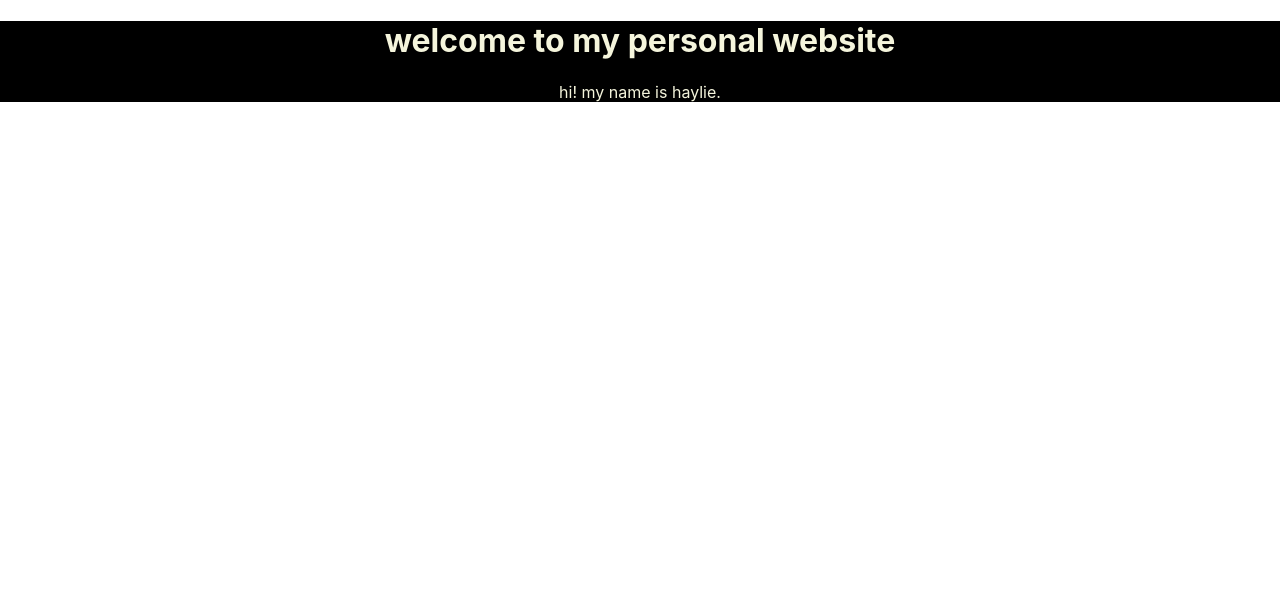
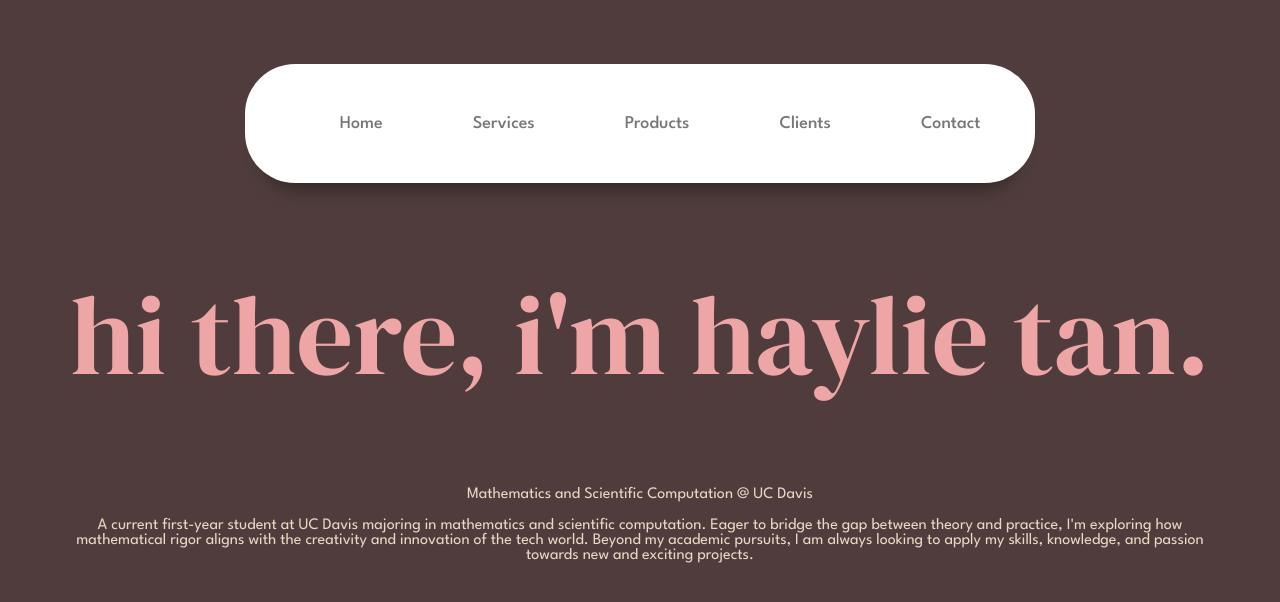
Before and after one commit to haylietan/haylie-portfolio-include, a React (Create React App) app: page / in a window 1280 px wide. Shown: the top 602 px of the page. Built offline with nearby package versions, Linux system fonts and the light colour scheme.

Commit message:
added fonts and about me page

```diff
--- a/src/App.css
+++ b/src/App.css
@@ -1,12 +1,95 @@
+/* Import Google Fonts */
+@import url('https://fonts.googleapis.com/css2?family=DM+Serif+Display:ital@0;1&family=League+Spartan:wght@100..900&display=swap');
+
+/* Other CSS rules */
 .App {
   text-align: center;
-  background-color:black;
-  color:beige;
 }
 
-.home {
+.Home {
   text-align: center;
+  background-color:561C24;
+  color:#E8D8C4;
 }
+
+.text {
+  font-size: 1.5rem;
+  align-items: center;
+}
+
+body {
+  background-color:#503C3C;
+  font-family: "League Spartan", sans-serif;
+  font-optical-sizing: auto;
+  font-style: normal;
+  padding: 5%;
+}
+
+/* nav bar */
+
+.navbar-container {
+  display: flex;
+  align-items: center;
+  justify-content: center;
+}
+
+nav {
+  background: #fff;
+  border-radius: 50px;
+  padding: 10px;
+  box-shadow: 0 25px 20px -20px rgba(0, 0, 0, 0.4);
+}
+nav ul li {
+  list-style: none;
+  display: inline-block;
+  padding: 15px 35px;
+  margin: 10px;
+  font-size: 18px;
+  font-weight: 500;
+  color: #777;
+  cursor: pointer;
+  position: relative;
+  z-index: 2;
+  transition: color 0.2s;
+}
+nav ul li::after {
+  content: "";
+  background: #EEA5A6;
+  width: 100%;
+  height: 100%;
+  border-radius: 30px;
+  position: absolute;
+  top: 100%;
+  left: 50%;
+  transform: translate(-50%, -50%);
+  z-index: -1;
+  opacity: 0;
+  transition: top 0.5s, opacity 0.5s;
+}
+nav ul li:hover {
+  color: #fff;
+}
+nav ul li:hover::after {
+  top: 50%;
+  opacity: 1;
+}
+
+/* title */
+
+#title {
+  font-style: normal;
+  color: #EEA5A6;
+  font-family: "DM Serif Display";
+  font-weight: 400;
+  font-style: normal;
+  font-size: 7rem;
+}
+
+/* title animation */
+
+
+
+/* given */
 
 .App-logo {
   height: 40vmin;
--- a/src/App.js
+++ b/src/App.js
@@ -4,6 +4,7 @@ import { BrowserRouter as Router, Routes, Route} from 'react-router-dom';
 import { Home } from './components/home';
 import { AboutMe } from './components/aboutMe';
 import { Error } from './components/error';
+// font import from google fonts
 
 function App() {
   return (
--- a/src/components/aboutMe.js
+++ b/src/components/aboutMe.js
@@ -3,9 +3,18 @@ import '../App.css'
 
 export const AboutMe = () => {
     return (
-        <div class="aboutMe">
-            <h1>about me</h1>
-            <p>all about me</p>
-        </div>
+        <>
+            <div class="aboutMe">
+                <h1>about me</h1>
+                <p>all about me</p>
+            </div>
+            <div class="text">
+                <p>
+                    Hi there! My name is Haylie.
+                    I'm a current first-year student at UC Davis majoring in mathematics and scientific computation. Eager to bridge the gap between theory and practice, I'm exploring how mathematical rigor aligns with the creativity and innovation of the tech world. Beyond my academic pursuits, I am always looking to apply my skills, knowledge, and passion towards new and exciting projects.
+                    Let's connect!
+                </p>
+            </div>
+        </>
     )
 }
--- a/src/components/home.js
+++ b/src/components/home.js
@@ -4,8 +4,34 @@ import '../App.css'
 export const Home = () => {
     return (
         <div class="Home">
-            <h1>welcome to my personal website</h1>
-            <p>hi! my name is haylie.</p>
+
+            <div class="navbar-container">
+                <nav>
+                    <ul>
+                        <li>Home</li>
+                        <li>Services</li>
+                        <li>Products</li>
+                        <li>Clients</li>
+                        <li>Contact</li>
+                    </ul>
+                </nav>
+            </div>
+
+            <div id="intro-text">
+                <h1 id="title" class="typing-animation">hi there, i'm haylie tan.</h1>
+
+                <div class="text" class="typing-animation-2">
+                    <p>Mathematics and Scientific Computation @ UC Davis</p>
+                    <p>
+                        A current first-year student at UC Davis majoring in mathematics and scientific computation.
+                        Eager to bridge the gap between theory and practice, I'm exploring how mathematical rigor aligns
+                        with the creativity and innovation of the tech world. Beyond my academic pursuits,
+                        I am always looking to apply my skills, knowledge, and passion towards new and exciting projects.
+                    </p>
+                </div>
+                </div>
+
         </div>
+
     )
 }
```
